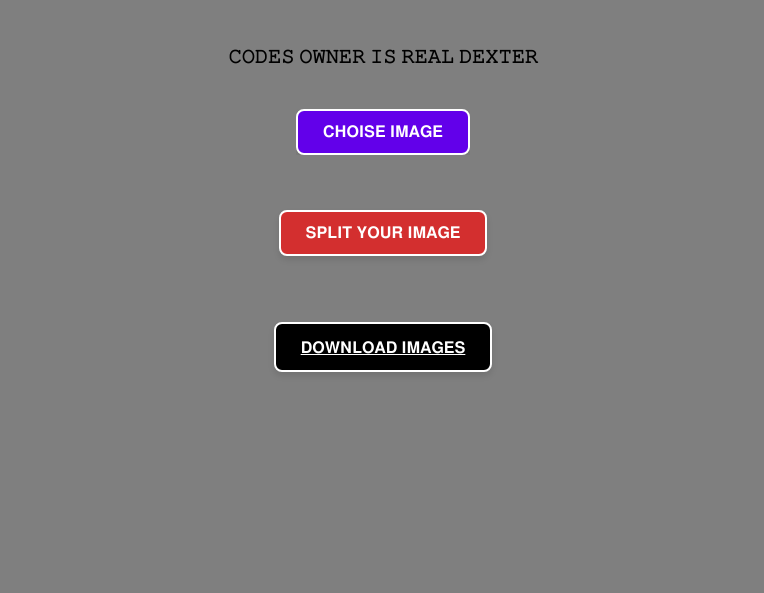
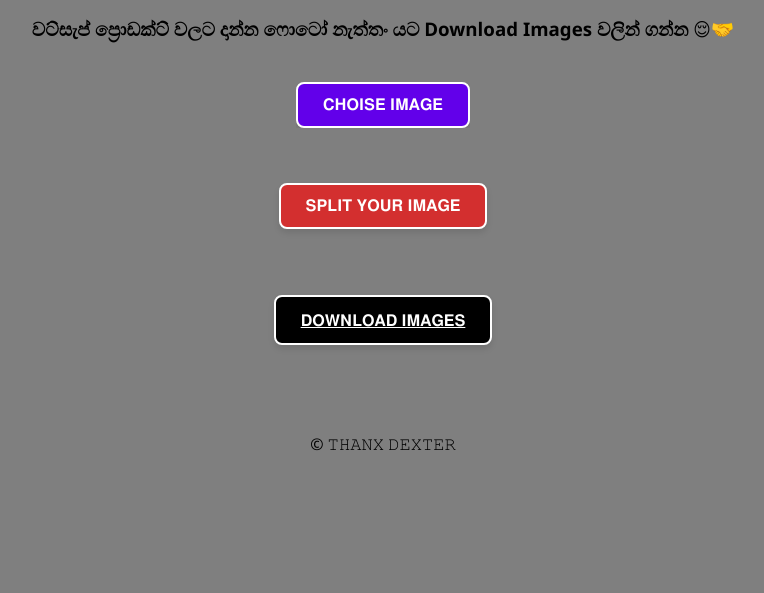
Before and after one commit to Yashmika11/niroshan, a plain HTML site: page Index.html in a window 1280 px wide. Shown: the part 247-840 px from the top of the page, without its empty margins (257-1021 px from the left). Drawn offline with Linux system fonts and the light colour scheme.

Commit message:
Index.html

```diff
--- a/Index.html
+++ b/Index.html
@@ -8,7 +8,7 @@
 </head>
 <body>
   <h1>𝐈𝐌𝐀𝐆𝐄 𝐒𝐏𝐋𝐈𝐓 𝐁𝐘 [𝐍𝐈𝐑𝐎𝐒𝐇𝐀𝐍]</h1>
-  <h3>𝙲𝙾𝙳𝙴𝚂 𝙾𝚆𝙽𝙴𝚁 𝙸𝚂 𝚁𝙴𝙰𝙻 𝙳𝙴𝚇𝚃𝙴𝚁</h3>
+  <h3>වට්සැප් ප්‍රොඩක්ට් වලට දාන්න ෆොටෝ නැත්තං යට Download Images වලින් ගන්න 😌🤝</h3>
   <br>
   <div class="file-input-wrapper">
     <button class="file-input-button">𝐂𝐇𝐎𝐈𝐒𝐄 𝐈𝐌𝐀𝐆𝐄</button>
@@ -19,12 +19,13 @@
   <br>
   <br>
   <br>
-  <a href="index2.html" class="button">𝐃𝐎𝐖𝐍𝐋𝐎𝐀𝐃 𝐈𝐌𝐀𝐆𝐄𝐒</a>
+  <a href="image.html" class="button">𝐃𝐎𝐖𝐍𝐋𝐎𝐀𝐃 𝐈𝐌𝐀𝐆𝐄𝐒</a>
   <br>
 
   <div id="preview"></div>
   <div id="download-links"></div>
 
-  <script src="script.js"></script>
+  <script src="image.js"></script
+  <footer><p>© 𝚃𝙷𝙰𝙽𝚇 𝙳𝙴𝚇𝚃𝙴𝚁</p></footer>
 </body>
 </html>
```
